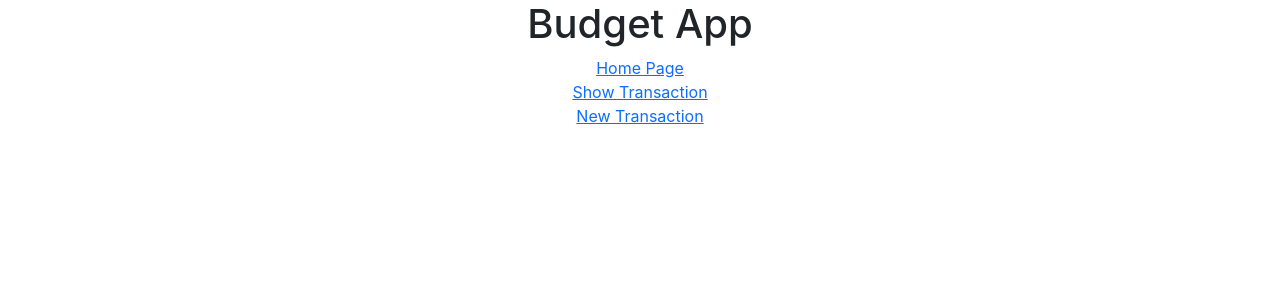
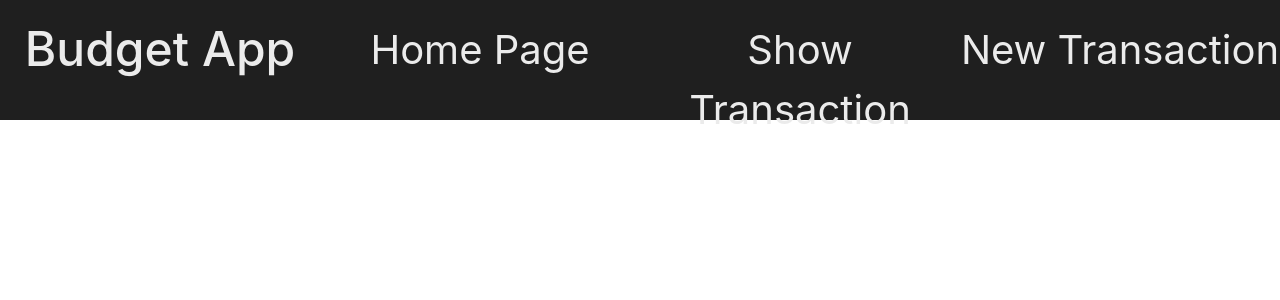
Before and after one commit to JuHaoChen1997/budgeting-app-frontend, a React (Create React App) app: page / in a window 1280 px wide. Shown: the top 300 px of the page. Built offline with nearby package versions, Linux system fonts and the light colour scheme.

Commit message:
add css to Nav

```diff
--- /dev/null
+++ b/src/Components/Nav.css
@@ -0,0 +1,48 @@
+nav {
+    background-color: rgb(31,31,31);
+    display: grid;
+    grid-template-columns: 1fr 1fr 1fr 1fr;
+    height: 120px;
+}
+
+.app_name{
+    font-size: 48px;
+    margin-top: 20px;
+    color: rgb(235,235,235)
+}
+
+.app_name:hover{
+    color:gold
+}
+
+a{
+    text-decoration: none;
+}
+
+.homePage{
+    font-size: 40px;
+    margin-top: 20px;
+    color: rgb(235,235,235);
+}
+
+.homePage:active ,.showTransactions:active, .newTransactions:active{
+    background-color: #aaa212;
+    box-shadow: 0 5px #666;
+    transform: translateY(4px);
+}
+
+.homePage:hover, .showTransactions:hover, .newTransactions:hover{
+    color:gold;
+}
+
+.showTransactions{
+    font-size: 40px;
+    margin-top: 20px;
+    color: rgb(235,235,235);
+}
+
+.newTransactions{
+    font-size: 40px;
+    margin-top: 20px;
+    color: rgb(235,235,235);
+}
--- a/src/Components/Nav.js
+++ b/src/Components/Nav.js
@@ -1,17 +1,18 @@
 import { Link } from "react-router-dom";
+import "./Nav.css";
 
 function Nav() {
   return (
     <nav>
-      <h1>Budget App</h1>
+      <h1 className="app_name">Budget App</h1>
       <Link to="/">
-        <div>Home Page</div>
+        <div className="homePage">Home Page</div>
       </Link>
       <Link to="/transactions">
-        <div>Show Transaction</div>
+        <div className="showTransactions">Show Transaction</div>
       </Link>
       <Link to="/transactions/new">
-        <div>New Transaction</div>
+        <div className="newTransactions">New Transaction</div>
       </Link>
     </nav>
   );
```
